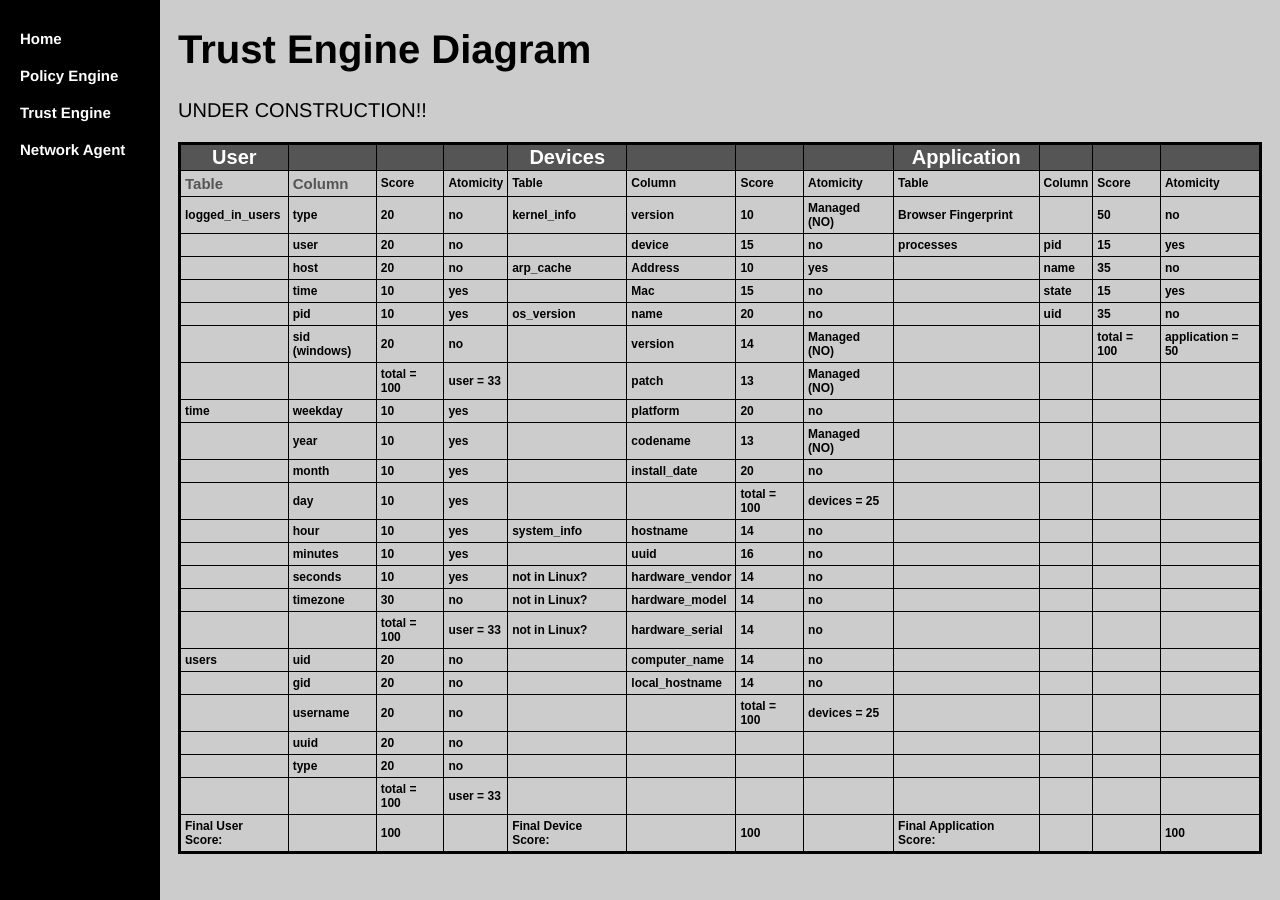
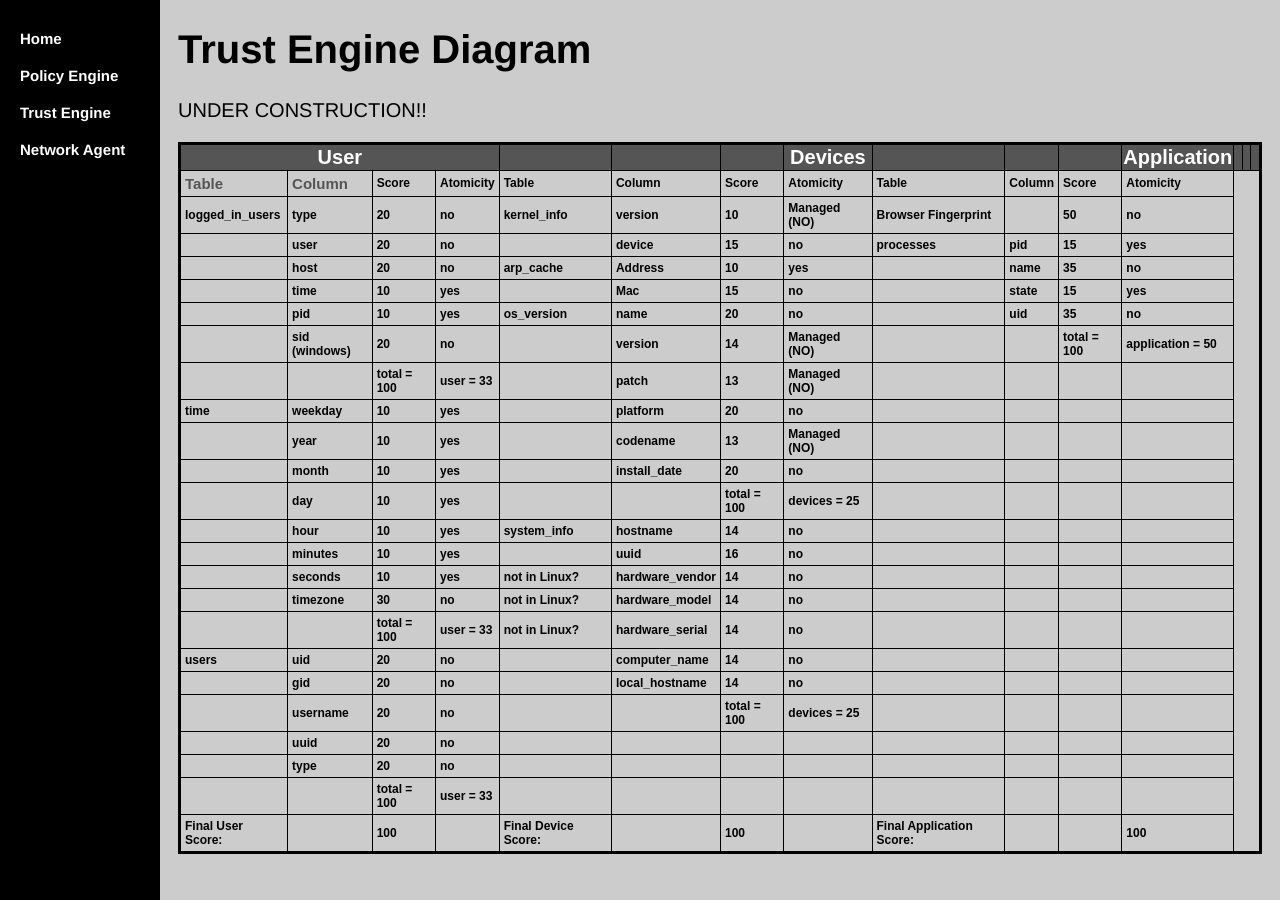
Before and after one commit to WWUZeroTrust/WWUZeroTrust.github.io, a Jekyll site: the page TrustEngine/diagram/index.html, which Jekyll copies as it is, in a window 1280 px wide. Built offline with Jekyll 4.4.1, drawn with Linux system fonts in a browser that asks for light colours.

Commit message:
Update index.html

```diff
--- a/TrustEngine/diagram/index.html
+++ b/TrustEngine/diagram/index.html
@@ -132,7 +132,7 @@
 	}
 </style>
 <table class="tableizer-table">
-<thead><tr class="tableizer-firstrow"><th rowspan="4">User</th><th>&nbsp;</th><th>&nbsp;</th><th>&nbsp;</th><th>Devices</th><th>&nbsp;</th><th>&nbsp;</th><th>&nbsp;</th><th>Application</th><th>&nbsp;</th><th>&nbsp;</th><th>&nbsp;</th></tr></thead><tbody>
+<thead><tr class="tableizer-firstrow"><th colspan="4">User</th><th>&nbsp;</th><th>&nbsp;</th><th>&nbsp;</th><th>Devices</th><th>&nbsp;</th><th>&nbsp;</th><th>&nbsp;</th><th>Application</th><th>&nbsp;</th><th>&nbsp;</th><th>&nbsp;</th></tr></thead><tbody>
 	<tr><td><tv>Table</tv></td><td><tv>Column</tv></td><td>Score</td><td>Atomicity</td><td>Table</td><td>Column</td><td>Score</td><td>Atomicity</td><td>Table</td><td>Column</td><td>Score</td><td>Atomicity</td></tr>
  <tr><td>logged_in_users</td><td>type</td><td>20</td><td>no</td><td>kernel_info</td><td>version</td><td>10</td><td>Managed (NO)</td><td>Browser Fingerprint</td><td>&nbsp;</td><td>50</td><td>no</td></tr>
  <tr><td>&nbsp;</td><td>user</td><td>20</td><td>no</td><td>&nbsp;</td><td>device</td><td>15</td><td>no</td><td>processes</td><td>pid</td><td>15</td><td>yes</td></tr>
```
